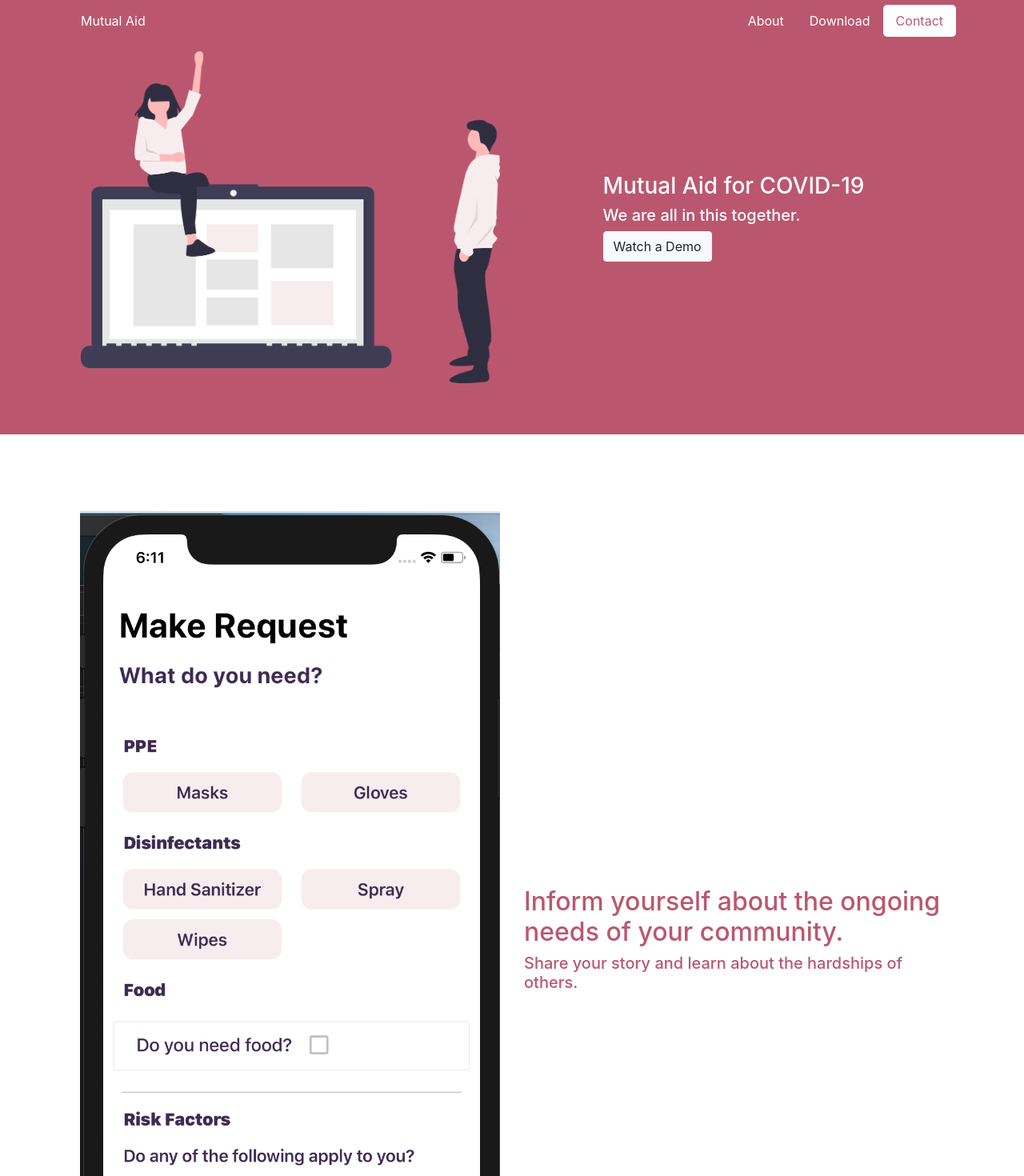
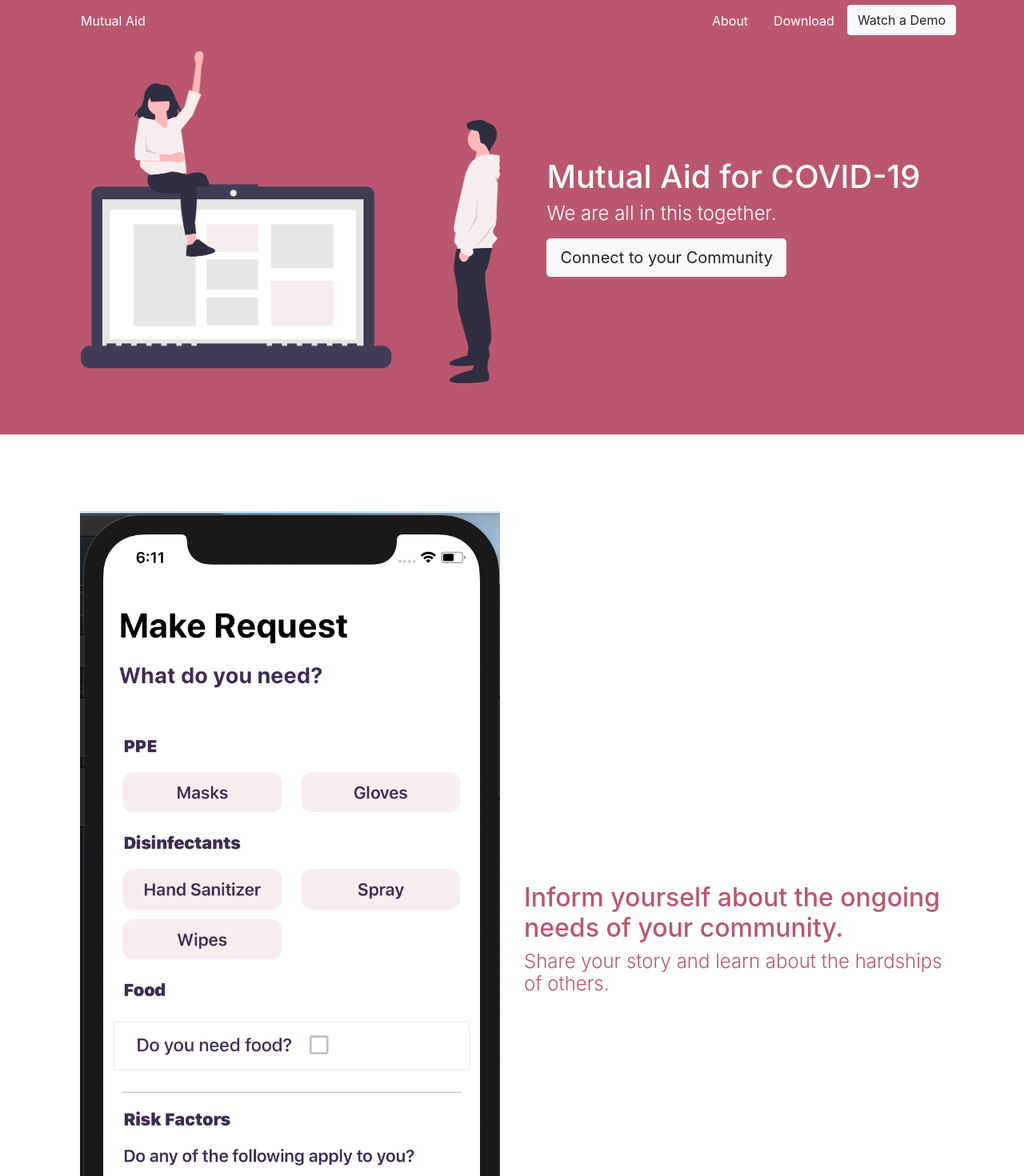
Before and after one commit to ishaansehgal99/Mutual_Aid, a React (Create React App) app: page / in a window 1280 px wide. Shown: the top 1470 px of the page at 80% size. Built offline with nearby package versions, Linux system fonts and the light colour scheme.

Commit message:
Adjust font sizes, change text to better show message, switch demo and form buttons

```diff
--- a/src/Banner.css
+++ b/src/Banner.css
@@ -17,3 +17,11 @@
     align-items: center;
     justify-content: right;
 }
+
+.lighter-font {
+    font-weight: 300;
+}
+
+.top-margin {
+    margin-top: 1vh;
+}
--- a/src/Banner.js
+++ b/src/Banner.js
@@ -4,12 +4,30 @@ import Row from 'react-bootstrap/Row';
 import Col from 'react-bootstrap/Col';
 import Image from 'react-bootstrap/Image';
 import VideoButton from './VideoButton';
+import * as typeformEmbed from '@typeform/embed';
+import Button from 'react-bootstrap/Button';
 
 import "./Banner.css";
 
 class Banner extends React.Component {
     constructor(props) {
         super(props);
+    }
+
+    MakeTfPopup = () => {
+        const reference = typeformEmbed.makePopup(
+            'https://kmurthy3.typeform.com/to/ma5svB',
+            {
+                mode: 'popup',
+                autoClose: 3000,
+                hideHeaders: false,
+                hideFooters: false,
+                onSubmit: function () {
+                    console.log('Typeform successfully submitted')
+                }
+            }
+        );
+        reference.open();
     }
 
     ComputerImage = () => {
@@ -21,9 +39,9 @@ class Banner extends React.Component {
     IntroductoryText = () => {
         return (
             <div className = "banner-text">
-                <h3> Mutual Aid for COVID-19 </h3>
-                <h5> We are all in this together. </h5>
-                <VideoButton></VideoButton>
+                <h1> Mutual Aid for COVID-19 </h1>
+                <h4 className = "lighter-font top-margin"> We are all in this together. </h4>
+                <Button className = "top-margin" size = "lg" variant = "light" onClick = {this.MakeTfPopup}> Connect to your Community </Button>
             </div>
         );
     }
--- a/src/Download.js
+++ b/src/Download.js
@@ -41,7 +41,7 @@ class Download extends React.Component {
 
     render() {
         return (
-            <Container className = "pt-5">
+            <Container className = "pt-3">
                 <Row className = "margin-top margin-bottom">
                     <Col className = "text-align"> {this.DownloadText()} </Col>
                 </Row>
--- a/src/Home.css
+++ b/src/Home.css
@@ -3,6 +3,7 @@
 }
 
 .home-image {
+    max-height: 100%;
     max-width: 100%;
 }
 
@@ -17,3 +18,11 @@
     align-items: center;
     justify-content: right;
 }
+
+.lighter-font {
+    font-weight: 300;
+}
+
+.shrink-row {
+    max-height: 0%;
+}
--- a/src/Home.js
+++ b/src/Home.js
@@ -23,16 +23,16 @@ class Home extends React.Component {
                 <h2>
                     Inform yourself about the ongoing needs of your community.
                 </h2>
-                <h5>
+                <h4 className = "lighter-font">
                     Share your story and learn about the hardships of others.
-                </h5>
+                </h4>
             </div>
         );
     }
 
     render() {
         return (
-            <Container className = "py-5">
+            <Container className = "shrink-row" className = "py-5">
                 <Row>
                     <Col className = "image-align"> {this.HomeScreenshot()} </Col>
                     <Col className = "text-align"> {this.HomeDescription()} </Col>
--- a/src/Messages.js
+++ b/src/Messages.js
@@ -21,10 +21,10 @@ class Messages extends React.Component {
         return (
             <div className = "messages-text">
                 <h2>
-                    Engage with people in your community.
+                    Better understand the needs of your community.
                 </h2>
                 <h4 className = "lighter-font">
-                    Share your story and learn about the hardships of others.
+                    Transparent and open communication between those in need and those willing to help.
                 </h4>
             </div>
         );
--- a/src/NavigationBar.js
+++ b/src/NavigationBar.js
@@ -3,7 +3,8 @@ import Nav from 'react-bootstrap/Nav';
 import Container from 'react-bootstrap/Container';
 import Row from 'react-bootstrap/Row';
 import Col from 'react-bootstrap/Col';
-import * as typeformEmbed from '@typeform/embed'
+import * as typeformEmbed from '@typeform/embed';
+import VideoButton from './VideoButton';
 
 import './NavigationBar.css';
 
@@ -50,9 +51,7 @@ class NavigationBar extends React.Component {
                 <Nav.Item>
                     <Nav.Link href = "#download" eventKey = "Download" className = "nav-text"> Download </Nav.Link>
                 </Nav.Item>
-                <Nav.Item>
-                    <Nav.Link eventKey = "Contact" className = "btn-contact nav-text" onSelect = {this.MakeTfPopup}> Contact</Nav.Link>
-                </Nav.Item>
+                <VideoButton></VideoButton>
             </Nav>
         );
     }
--- a/src/Requests.css
+++ b/src/Requests.css
@@ -18,3 +18,7 @@
     align-items: right;
     justify-content: right;
 }
+
+.lighter-font {
+    font-weight: 300;
+}
--- a/src/Requests.js
+++ b/src/Requests.js
@@ -23,9 +23,9 @@ class Requests extends React.Component {
                 <h2>
                     Receive support from those who are willing to help.
                 </h2>
-                <h5>
+                <h4 className = "lighter-font">
                     You're not alone. Submit requests through the app for PPE, food, and disinfectants.
-                </h5>
+                </h4>
             </div>
         );
     }
--- a/src/VideoButton.js
+++ b/src/VideoButton.js
@@ -1,7 +1,6 @@
 import React from 'react';
 import Button from 'react-bootstrap/Button';
 import Modal from 'react-bootstrap/Modal';
-import ReactPlayer from 'react-player'
 import YouTube from 'react-youtube';
 
 import './VideoButton.css';
```
Also changed, not shown: 48 other files (tests, documents, lock files or other folders). Lines whose indentation alone changed are shown as unchanged.
